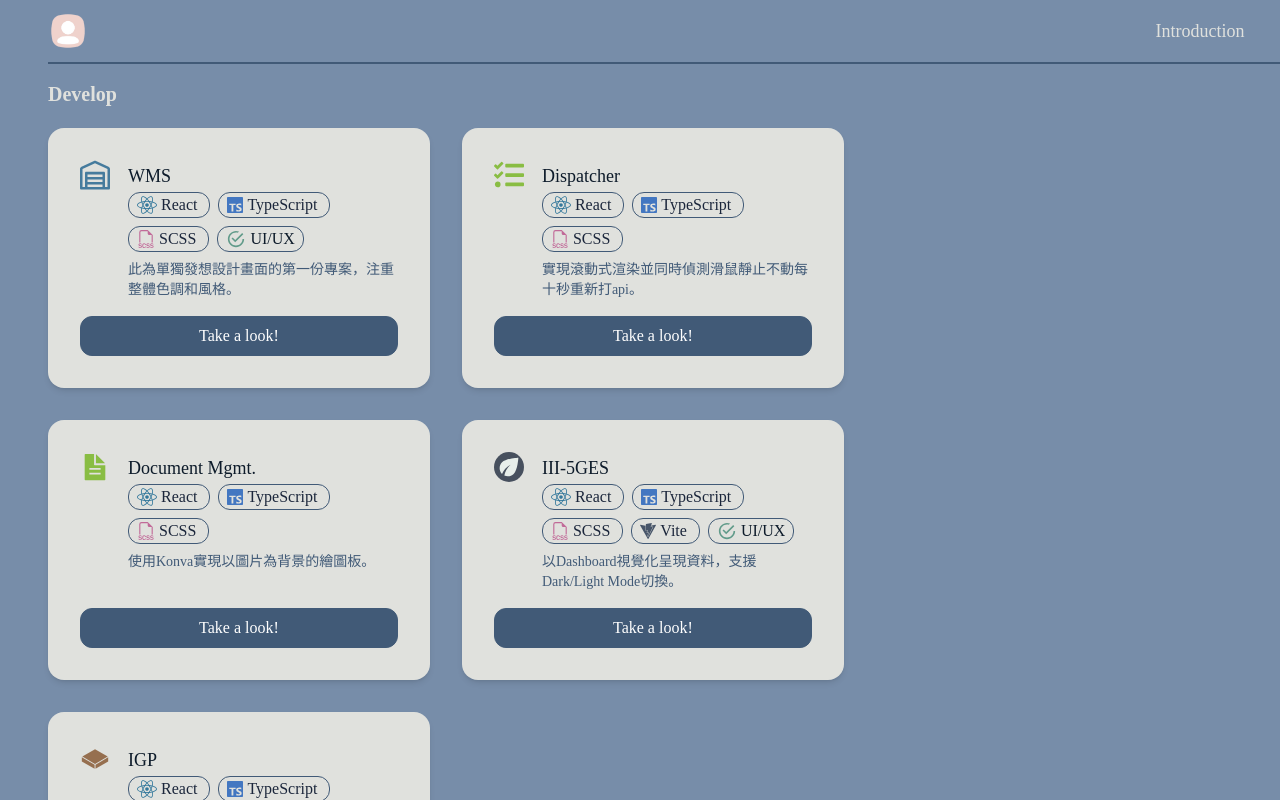
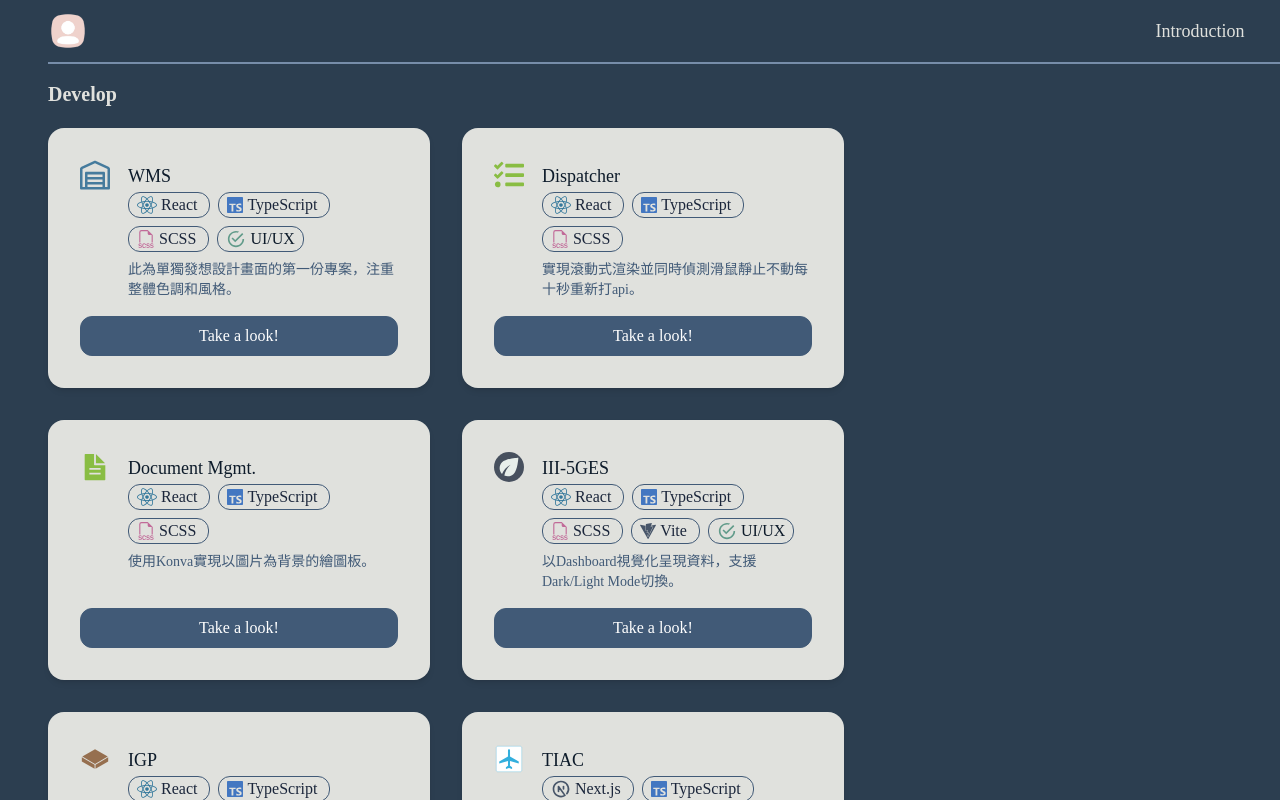
Before and after one commit to WynnieYang/wynnie_next, a Next.js app: page /Home in a window 1280 px wide. Built offline with nearby package versions, Linux system fonts and the light colour scheme.

Commit message:
wynnie_change_bg&add_tiac

```diff
--- a/src/app/layout.tsx
+++ b/src/app/layout.tsx
@@ -14,7 +14,8 @@ export default function RootLayout({
   children: React.ReactNode
 }) {
   return (
-    <html lang="en" className='bg-[#778DA9]'>
+    // <html lang="en" className='bg-[#778DA9]'></html>
+    <html lang="en" className='bg-[#2C3E50]'>
       <head><link rel="icon" href={`${process.env.NODE_ENV === 'production' ? '/wynnie_next' : ''}/logo.png`} /></head>
       <body className={inter.className}>{children}</body>
     </html>
--- a/src/components/Card.tsx
+++ b/src/components/Card.tsx
@@ -43,9 +43,9 @@ function Card({type}: {type:string}) {
         {name: 'Dispatcher', id: 'dispatch', frame: ['React,TS,SCSS'], apiMethods: 'GET/PUT/POST/DELETE', type: 'develop',isShowDes: false, description: '實現滾動式渲染並同時偵測滑鼠靜止不動每十秒重新打api。',highlightWord: '滾動式渲染並同時偵測滑鼠靜止不動' },
         // {name: 'MasterData', id: 'md', frame: ['React,TS,SCSS'], apiMethods: 'GET/PUT/POST/DELETE', type: 'develop'},
         {name: 'Document Mgmt.', id: 'dcm', frame: ['React,TS,SCSS'], apiMethods: 'GET/PUT/POST/DELETE', type: 'develop', isShowDes: false, description: '使用Konva實現以圖片為背景的繪圖板。', highlightWord: 'canvas'},
-        {name: 'III-5GES', id: '5ges', frame: ['React,TS,SCSS,Design,Vite'], apiMethods: 'WEBSOCKET', type: 'develop', href: 'http://60.251.156.213:21080/dashboard', isShowDes: false, description: '以Dashboard視覺化呈現資料，支援Dark/Light Mode切換。', highlightWord: 'Dark/Light'},
+        {name: 'III-5GES', id: '5ges', frame: ['React,TS,SCSS,Design,Vite'], apiMethods: 'WEBSOCKET', type: 'develop', href: 'https://ui.60.251.156.213.nip.io', isShowDes: false, description: '以Dashboard視覺化呈現資料，支援Dark/Light Mode切換。', highlightWord: 'Dark/Light'},
         {name: 'IGP', id: 'igp', frame: ['React,TS,SCSS'], apiMethods: 'GET', type: 'develop', href: 'https://igp.super-datafabric.iii-ei-stack.com/PStudio', isShowDes: false, description:'花三日從零開發，以利公司提案。', highlightWord: '三日'},
-        // {name: 'TIAC', id: 'tiac', frame: ['NEXT,TS,CSS'], apiMethods: 'GET/POST', type: 'maintain', isShowDes: false, description:'使用App Router架構、RTK。', highlightWord: 'App Router'},
+        {name: 'TIAC', id: 'tiac', frame: ['NEXT,TS,CSS'], apiMethods: 'GET/POST', type: 'develop', isShowDes: false, description:'使用App Router架構、RTK。', href: 'http://ciip-ui.60.251.156.216.nip.io/overview',highlightWord: 'App Router'},
         {name: 'Climbing_app', id: 'climb', frame: ['RN,TS','Map','Design'], apiMethods: '', type: 'sideproject',isShowDes: false, description: '初試React Native並使用Google Map顯示地圖，加入Firebase建置資料庫。', highlightWord: 'React Native'},
         {name: 'Gallery', id: 'gallery', frame: ['NEXT,TS','Tailwind','GithubPage'], apiMethods: '', type: 'sideproject',isShowDes: false, description: '使用App Router架構，Lazy Load Image，部署上版至GitHub Pages。', highlightWord: 'React Native', href: 'https://mafayangphoto.github.io/gallery/event/wedding'},
     ]);
--- a/src/components/Nav.tsx
+++ b/src/components/Nav.tsx
@@ -10,7 +10,7 @@ function Nav() {
     const pathname = usePathname();
     const navList = ['Home', 'Introduction']
   return (
-    <div className='ml-12 pr-8 h-12 lg:h-16 flex items-center justify-between border-solid border-b-2 border-415A77'>
+    <div className='ml-12 pr-8 h-12 lg:h-16 flex items-center justify-between border-solid border-b-2 border-[#778DA9]'>
         <Link href={'/Home'}><Image className='cursor-pointer' src={`${process.env.NODE_ENV === 'production' ? '/wynnie_next' : ''}/logo.png`} alt='logo' width={40} height={40} priority unoptimized /></Link>
         <div className='flex items-center justify-start flex-row '>
             { navList.map((nav,navIndex) => (
```
